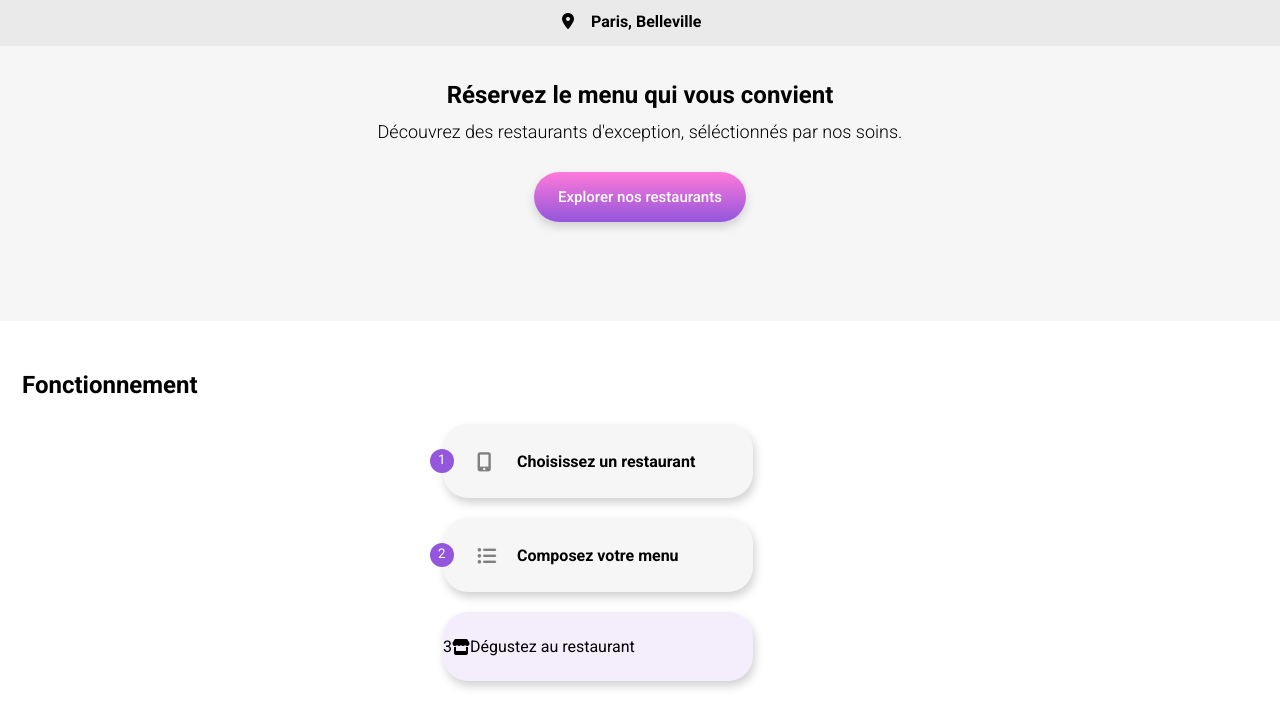
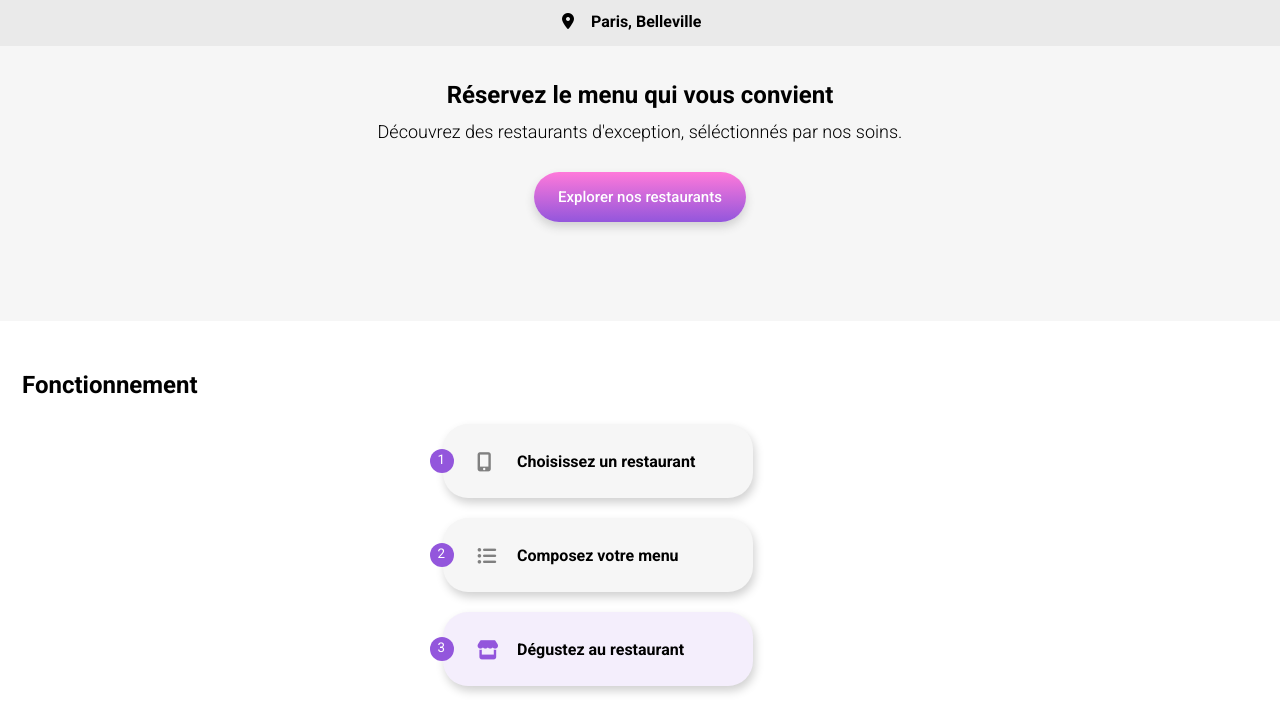
Before and after one commit to mariemeisters/Ohmyfood, a website: page index.html in a window 1280 px wide. Shown: the part 72-800 px from the top of the page. Drawn offline with Linux system fonts and the light colour scheme; a web font is replaced by a local one.

Commit message:
Step design

```diff
--- a/sass/main.scss
+++ b/sass/main.scss
@@ -93,26 +93,17 @@ width: 100%;
         align-items: center;
         >.functioning__step{
            @include card-step;
-            .functioning__circle {
-                @include circle-step;
             }
-            .functioning__icon {
-                padding: 0 10px 0 10px;
-                color: gray;
-                width: 30px;
-                font-size: larger;
-            }
-            >p {
-                font-weight: 600;
-                font-size: 16px;
-            }
-        }
-        >#functioning__step__special {
+        >#functioning__step__special { /*ID écrase propriété mixing*/
             @include card-step;
-            background-color: rgb($color-primary, .1);
+            background: rgba($color-primary,0.1);
+            >.functioning__icon {
+                color: $color-primary;
             }
         }
         }
+    }
+
 
 
 
--- a/sass/utils/_mixins.scss
+++ b/sass/utils/_mixins.scss
@@ -22,9 +22,7 @@
   border-radius: 25px;
   margin-bottom: 20px;
   width: 310px;
-  }
-
-  @mixin circle-step {
+    .functioning__circle {
       background-color: $color-primary;
       font-size: smaller;
       color: white;
@@ -35,11 +33,21 @@
       right: 13px;
         .functioning__number {
           position: relative;
-        left: 8px;
+          left: 7.5px;
           top: 3px;
         }
     }
-
+    .functioning__icon {
+      padding: 0 10px 0 10px;
+      color: gray;
+      width: 30px;
+      font-size: larger;
+    }
+    >p {
+      font-weight: 600;
+      font-size: 16px;
+    }
+}
 
 @mixin btn-theme {
   padding: 16px;
```
Also changed, not shown: css/style.css, 1 other file. Lines whose indentation alone changed are shown as unchanged.
